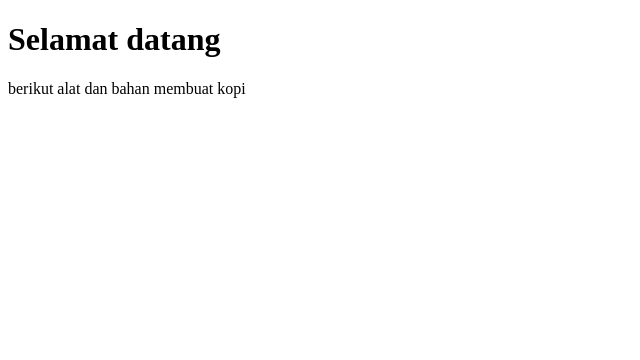
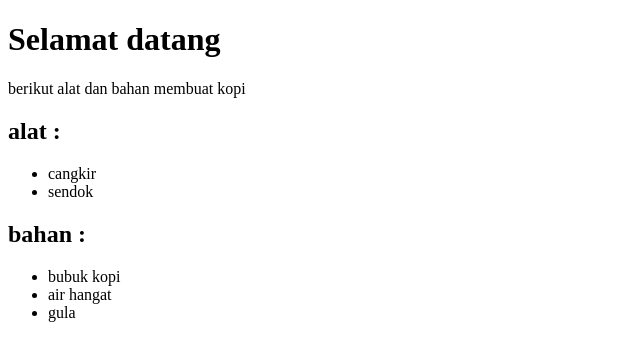
Before and after one commit to naywishah/agus-supremacy, a plain HTML site: page index.html in a window 1280 px wide. Shown: the whole page, without its empty margins (0-640 px from the left). Drawn offline with Linux system fonts and the light colour scheme.

Commit message:
isi list alat dan bahan

```diff
--- a/index.html
+++ b/index.html
@@ -8,5 +8,16 @@
 <body>
     <h1>Selamat datang</h1>
     <p>berikut alat dan bahan membuat kopi</p>
+    <h2>alat :</h2>
+    <ul>
+        <li>cangkir</li>
+        <li>sendok</li>
+    </ul>
+    <h2>bahan :</h2>
+    <ul>
+        <li>bubuk kopi</li>
+        <li>air hangat</li>
+        <li>gula</li>
+    </ul>
 </body>
 </html>
```
